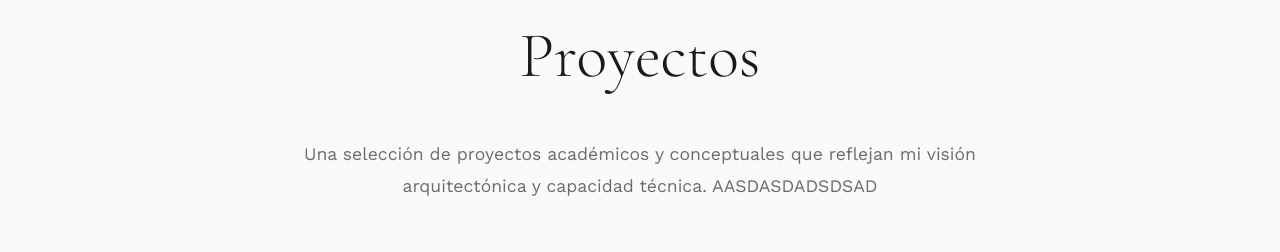
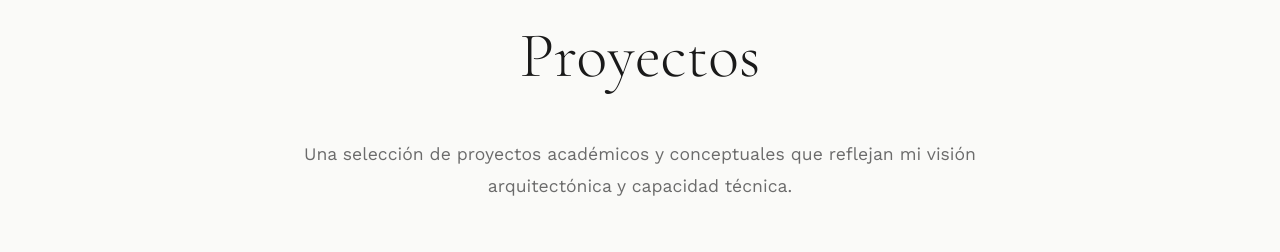
Before and after one commit to JMaya2002/portfolio-rados, a plain HTML site: page index.html in a window 1280 px wide. Shown: the part 2200-2452 px from the top of the page. Drawn offline with nearby package versions, Linux system fonts and the light colour scheme.

Commit message:
Modified gitignore, test

```diff
--- a/index.html
+++ b/index.html
@@ -93,7 +93,7 @@
             <h2 class="section-title">Proyectos</h2>
             <p class="section-description">
                 Una selección de proyectos académicos y conceptuales que reflejan mi visión arquitectónica
-                y capacidad técnica. AASDASDADSDSAD
+                y capacidad técnica.
             </p>
         </div>
         <div class="projects-grid">
```
Also changed, not shown: 1 other file.
